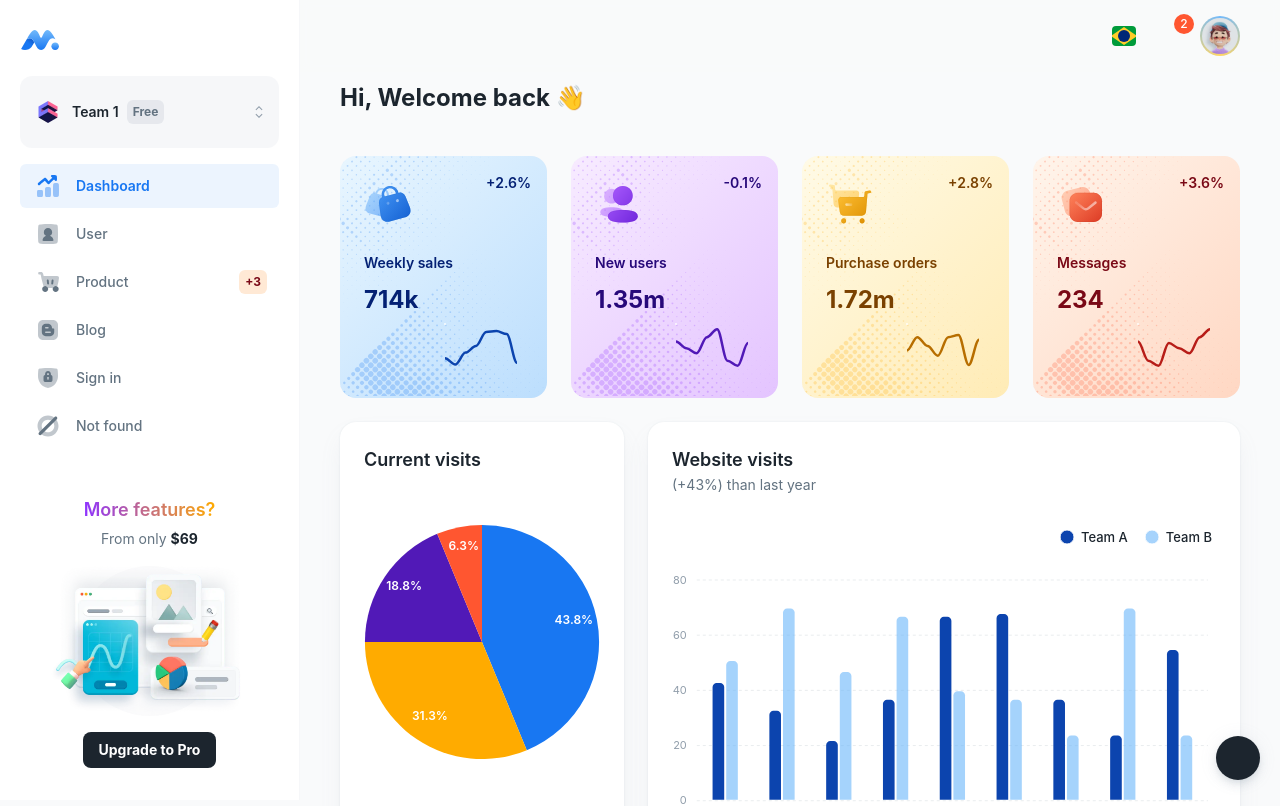
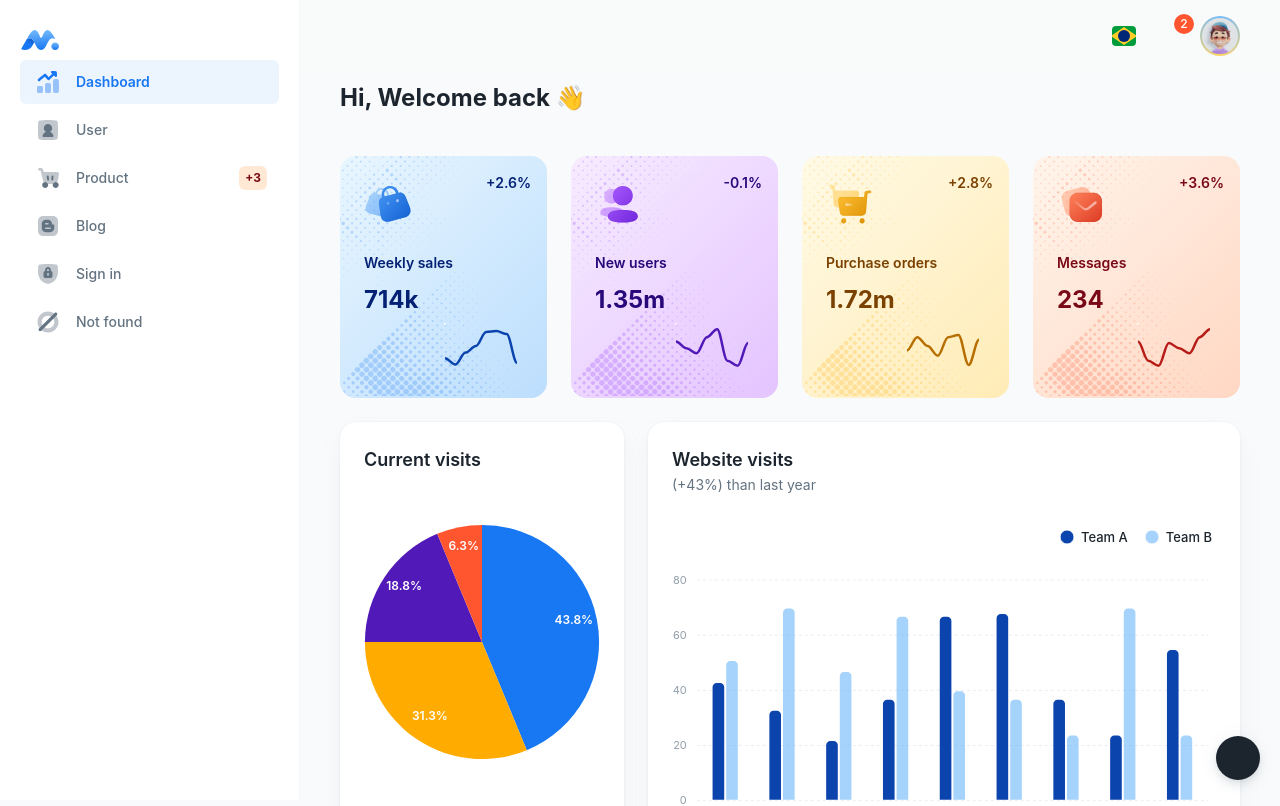
Before and after one commit to DiegoAguiarMedeiros/projectEVE-Web, a React (Vite) app: page / in a window 1280 px wide. Shown: the top 806 px of the page. Built offline with nearby package versions, Linux system fonts and the light colour scheme; some icons are missing.

Commit message:
fix: remove workspace

```diff
--- a/src/layouts/components/nav-upgrade.tsx
+++ /dev/null
@@ -1,54 +0,0 @@
-import type { StackProps } from '@mui/material/Stack';
-
-import Box from '@mui/material/Box';
-import Button from '@mui/material/Button';
-import Typography from '@mui/material/Typography';
-
-import { textGradient } from 'src/theme/styles';
-
-// ----------------------------------------------------------------------
-
-export function NavUpgrade({ sx, ...other }: StackProps) {
-  return (
-    <Box
-      display="flex"
-      alignItems="center"
-      flexDirection="column"
-      sx={{ mb: 4, textAlign: 'center', ...sx }}
-      {...other}
-    >
-      <Typography
-        variant="h6"
-        sx={(theme) => ({
-          ...textGradient(
-            `to right, ${theme.vars.palette.secondary.main}, ${theme.vars.palette.warning.main}`
-          ),
-        })}
-      >
-        More features?
-      </Typography>
-      <Typography variant="body2" sx={{ color: 'text.secondary', mt: 0.5 }}>
-        {`From only `}
-        <Box component="strong" sx={{ color: 'text.primary' }}>
-          $69
-        </Box>
-      </Typography>
-
-      <Box
-        component="img"
-        alt="Minimal dashboard"
-        src="/assets/illustrations/illustration-dashboard.webp"
-        sx={{ width: 200, my: 2 }}
-      />
-
-      <Button
-        href="https://material-ui.com/store/items/minimal-dashboard/"
-        target="_blank"
-        variant="contained"
-        color="inherit"
-      >
-        Upgrade to Pro
-      </Button>
-    </Box>
-  );
-}
--- a/src/layouts/config-nav-workspace.tsx
+++ /dev/null
@@ -1,22 +0,0 @@
-// ----------------------------------------------------------------------
-
-export const _workspaces = [
-  {
-    id: 'team-1',
-    name: 'Team 1',
-    logo: `/assets/icons/workspaces/logo-1.webp`,
-    plan: 'Free',
-  },
-  {
-    id: 'team-2',
-    name: 'Team 2',
-    logo: `/assets/icons/workspaces/logo-2.webp`,
-    plan: 'Pro',
-  },
-  {
-    id: 'team-3',
-    name: 'Team 3',
-    logo: `/assets/icons/workspaces/logo-3.webp`,
-    plan: 'Pro',
-  },
-];
--- a/src/layouts/dashboard/layout.tsx
+++ b/src/layouts/dashboard/layout.tsx
@@ -15,7 +15,6 @@ import { layoutClasses } from '../classes';
 import { NavMobile, NavDesktop } from './nav';
 import { navData } from '../config-nav-dashboard';
 import { Searchbar } from '../components/searchbar';
-import { _workspaces } from '../config-nav-workspace';
 import { MenuButton } from '../components/menu-button';
 import { LayoutSection } from '../core/layout-section';
 import { HeaderSection } from '../core/header-section';
@@ -74,7 +73,6 @@ export function DashboardLayout({ sx, children, header }: DashboardLayoutProps)
                   data={navData}
                   open={navOpen}
                   onClose={() => setNavOpen(false)}
-                  workspaces={_workspaces}
                 />
               </>
             ),
@@ -111,7 +109,7 @@ export function DashboardLayout({ sx, children, header }: DashboardLayoutProps)
        * Sidebar
        *************************************** */
       sidebarSection={
-        <NavDesktop data={navData} layoutQuery={layoutQuery} workspaces={_workspaces} />
+        <NavDesktop data={navData} layoutQuery={layoutQuery} />
       }
       /** **************************************
        * Footer
--- a/src/layouts/dashboard/nav.tsx
+++ b/src/layouts/dashboard/nav.tsx
@@ -16,11 +16,6 @@ import { varAlpha } from 'src/theme/styles';
 import { Logo } from 'src/components/logo';
 import { Scrollbar } from 'src/components/scrollbar';
 
-import { NavUpgrade } from '../components/nav-upgrade';
-import { WorkspacesPopover } from '../components/workspaces-popover';
-
-import type { WorkspacesPopoverProps } from '../components/workspaces-popover';
-
 // ----------------------------------------------------------------------
 
 export type NavContentProps = {
@@ -34,7 +29,6 @@ export type NavContentProps = {
     topArea?: React.ReactNode;
     bottomArea?: React.ReactNode;
   };
-  workspaces: WorkspacesPopoverProps['data'];
   sx?: SxProps<Theme>;
 };
 
@@ -42,7 +36,6 @@ export function NavDesktop({
   sx,
   data,
   slots,
-  workspaces,
   layoutQuery,
 }: NavContentProps & { layoutQuery: Breakpoint }) {
   const theme = useTheme();
@@ -68,7 +61,7 @@ export function NavDesktop({
         ...sx,
       }}
     >
-      <NavContent data={data} slots={slots} workspaces={workspaces} />
+      <NavContent data={data} slots={slots} />
     </Box>
   );
 }
@@ -81,7 +74,6 @@ export function NavMobile({
   open,
   slots,
   onClose,
-  workspaces,
 }: NavContentProps & { open: boolean; onClose: () => void }) {
   const pathname = usePathname();
 
@@ -107,14 +99,14 @@ export function NavMobile({
         },
       }}
     >
-      <NavContent data={data} slots={slots} workspaces={workspaces} />
+      <NavContent data={data} slots={slots} />
     </Drawer>
   );
 }
 
 // ----------------------------------------------------------------------
 
-export function NavContent({ data, slots, workspaces, sx }: NavContentProps) {
+export function NavContent({ data, slots, sx }: NavContentProps) {
   const pathname = usePathname();
 
   return (
@@ -122,8 +114,6 @@ export function NavContent({ data, slots, workspaces, sx }: NavContentProps) {
       <Logo />
 
       {slots?.topArea}
-
-      <WorkspacesPopover data={workspaces} sx={{ my: 2 }} />
 
       <Scrollbar fillContent>
         <Box component="nav" display="flex" flex="1 1 auto" flexDirection="column" sx={sx}>
@@ -176,7 +166,6 @@ export function NavContent({ data, slots, workspaces, sx }: NavContentProps) {
 
       {slots?.bottomArea}
 
-      <NavUpgrade />
     </>
   );
 }
```
